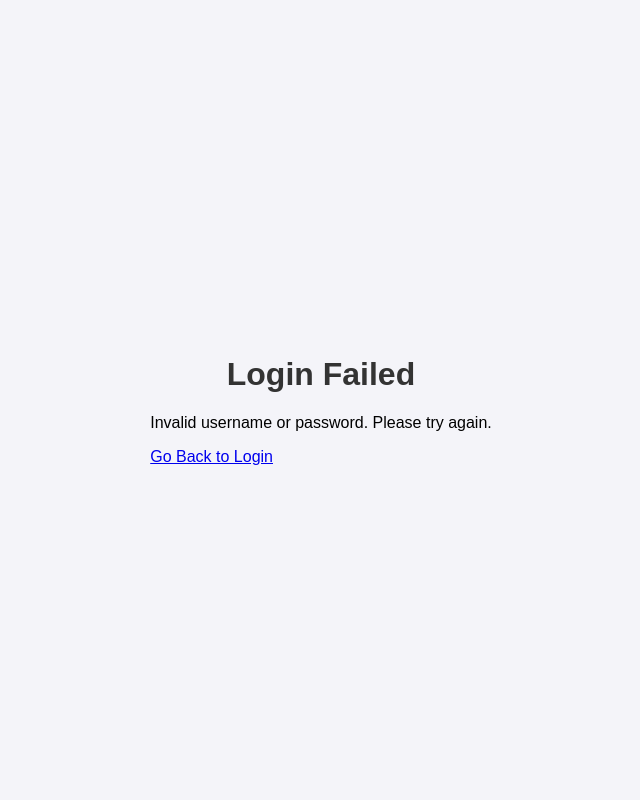
After one commit to kamilb28/HoneyPotProject, a Python web app: template web/templates/failure.html in a window 1280 px wide. The commit adds this page. Shown: the whole page, without its empty margins (319-959 px from the left). Run offline with Jinja, Linux system fonts and the light colour scheme; the template is opened without the code that fills it, so the values that code supplies are empty.

Commit message:
Update look of web

```diff
--- a/web/honeypot_web.py
+++ b/web/honeypot_web.py
@@ -23,7 +23,7 @@ def baseline_web_honeypot(input_username="admin", input_password="deeboodah"):
 
     @app.route('/')
     def index():
-        return render_template('template.html')
+        return render_template('index.html')
 
     @app.route('/login', methods=['POST'])
     def login():
@@ -35,9 +35,9 @@ def baseline_web_honeypot(input_username="admin", input_password="deeboodah"):
         log.info(f'Client with IP Address: {ip_address} entered\n Username: {username}, Password: {password}')
 
         if username == input_username and password == input_password:
-            return 'Congrats, you are in'
+            return render_template('success.html', username=username)
         else:
-            return "Invalid username or password, please try again."
+            return render_template('failure.html')
 
     return app
 
--- /dev/null
+++ b/web/templates/failure.html
@@ -0,0 +1,16 @@
+<!DOCTYPE html>
+<html lang="en">
+<head>
+    <meta charset="UTF-8">
+    <meta name="viewport" content="width=device-width, initial-scale=1.0">
+    <title>Login Failed</title>
+    <link rel="stylesheet" href="{{ url_for('static', filename='style.css') }}">
+</head>
+<body>
+    <div class="container">
+        <h1>Login Failed</h1>
+        <p>Invalid username or password. Please try again.</p>
+        <a href="/">Go Back to Login</a>
+    </div>
+</body>
+</html>
--- a/web/templates/template.html
+++ b/web/templates/index.html
@@ -4,16 +4,15 @@
     <meta charset="UTF-8">
     <meta name="viewport" content="width=device-width, initial-scale=1.0">
     <title>Login Page</title>
+    <link rel="stylesheet" href="{{ url_for('static', filename='style.css') }}">
 </head>
 <body>
-    <h1>HPP login page</h1>
     <form action="/login" method="POST">
+        <h1>HPP Login Page</h1>
         <label for="username">Username:</label>
         <input type="text" id="username" name="username" required>
-        <br>
         <label for="password">Password:</label>
         <input type="password" id="password" name="password" required>
-        <br>
         <button type="submit">Login</button>
     </form>
 </body>
```
Also changed, not shown: web/templates/success.html (added, +16 -0 lines), web/static/style.css (renamed from web/templates/style.css).
